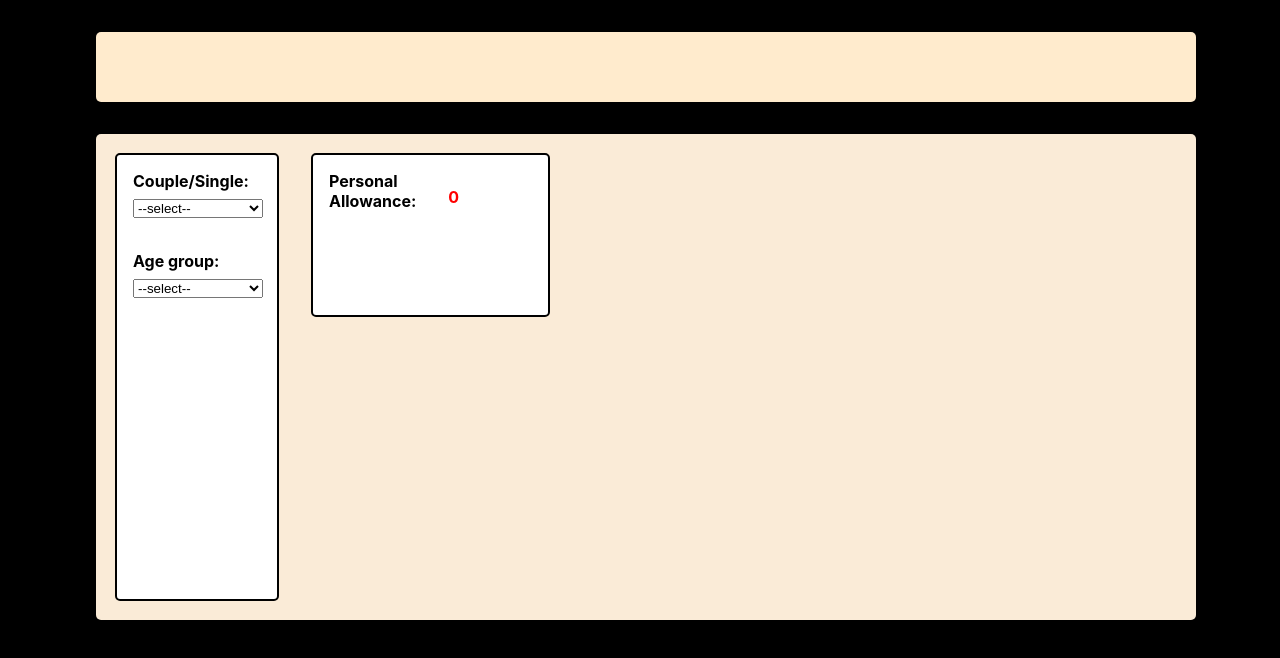
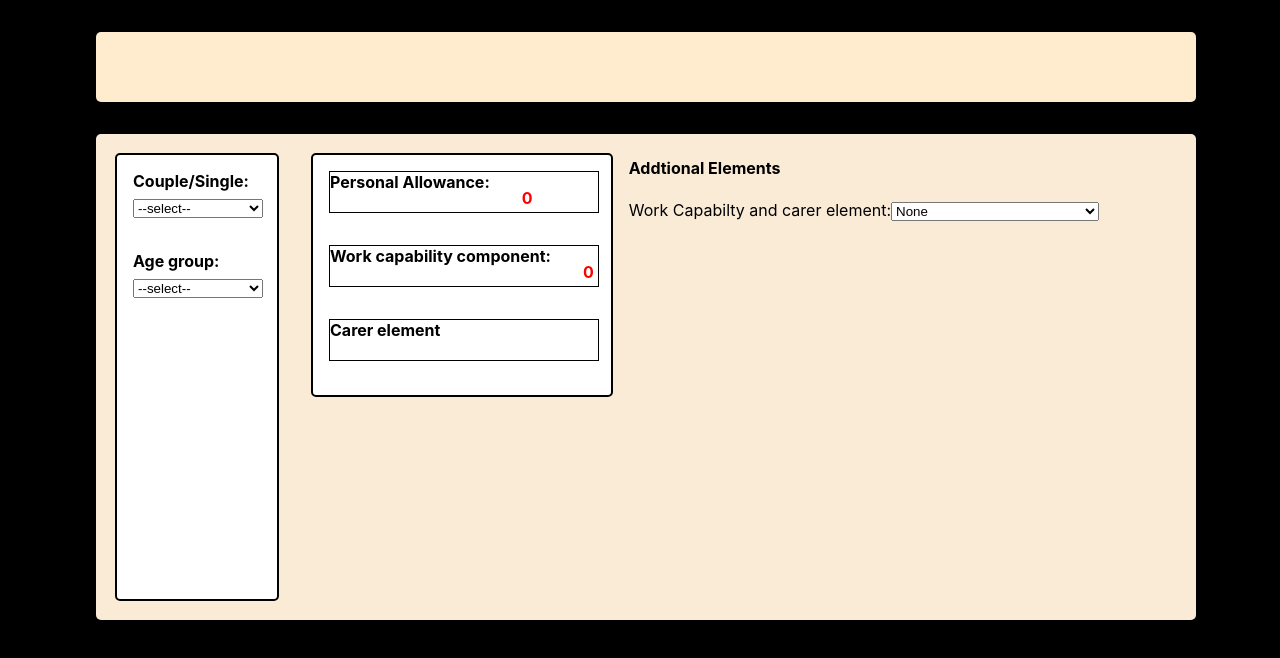
Before and after one commit to dnlstronge/benefitscalc2, a React (Create React App) app: page / in a window 1280 px wide. Shown: the top 658 px of the page. Built offline with nearby package versions, Linux system fonts and the light colour scheme.

Commit message:
[x] - add logic and test ( issues with dependencies)

```diff
--- a/src/components/UC2/Main.js
+++ b/src/components/UC2/Main.js
@@ -3,6 +3,7 @@ import classes from "./Main.module.css"
 import CardA from "./card/CardA"
 import PA from "./PA/PA"
 import Totals from "./Totals/Totals"
+import WCA from "./WCA/WCA"
 
 
 
@@ -11,6 +12,7 @@ const Main = (props) => {
         {
             PA: 0,
             WCA: 0,
+            CARER: 0,
             HC: 0
         }
     )
@@ -21,6 +23,7 @@ return (
 
                     <PA propState={MAINSTATE} setPropState={SET_MAINSTATE} />
                     <Totals propState={MAINSTATE} setPropState={SET_MAINSTATE}/>
+                    <WCA propState={MAINSTATE} setPropState={SET_MAINSTATE}/>
             </div>
         </React.Fragment>
 )
--- a/src/components/UC2/Totals/Totals.js
+++ b/src/components/UC2/Totals/Totals.js
@@ -9,6 +9,11 @@ const Totals = ({ propState }) => {
             <label className={classes.label_amount} htmlFor="amount">Personal Allowance:
                 <p className={classes.label_p} id="amount">{propState.PA}</p>
             </label>
+            <label className={classes.label_amount} htmlFor="amount">Work capability component:
+                <p className={classes.label_p} id="amount">{propState.WCA}</p>
+            </label> <label className={classes.label_amount} htmlFor="amount">Carer element
+                <p className={classes.label_p} id="amount">{propState.CE}</p>
+            </label>
 
         </div>
     )
--- a/src/components/UC2/Totals/Totals.module.css
+++ b/src/components/UC2/Totals/Totals.module.css
@@ -1,9 +1,9 @@
 .container {
     display: flex;
-    flex-direction: row;
+    flex-direction: column;
     background: white;
     width: auto;
-    height: 10rem;
+    height: 15rem;
     margin: 1rem 1rem 1rem 1rem;
     border: 2px solid black;
     border-radius: 5px;
@@ -14,8 +14,9 @@
     flex-direction: row;
     font-weight: bold;
     margin: 1rem 1rem 1rem 1rem;
-    width: 40%;
-    height: 2rem;
+    width: 90%;
+    height: 2.5rem;
+    border: 1px solid black;
 }
 
 .label_p {
--- /dev/null
+++ b/src/components/UC2/WCA/WCA.js
@@ -0,0 +1,73 @@
+import React, { useReducer, useEffect } from "react";
+import UCElements from "../UCElements/UCElements";
+import classes from "./WCA.module.css"
+
+const UC_elements = UCElements
+
+
+const additionalReducer = (state, action) => {
+    if(action.type === "SINGLE" && action.value === "NONE") {
+      return  { isLCW: "", isCarer: "", WCA: 0, CE: 0 }
+    }
+    if(action.type === "SINGLE" && action.value === 0) {
+        return { isLCW: "YES", isCarer: "", WCA: 0, CE: 0}
+    }
+    if(action.type === "SINGLE" && action.value === UC_elements.LCW) {
+        return { isLCW: "YES", isCarer: "", WCA: action.value, CE: 0 }
+    }
+    if(action.type === "SINGLE" && action.value === UC_elements.LCWRA) {
+        return { isLCW: "YES", isCarer: "", WCA: action.value, CE: 0}
+    }
+    if(action.type === "SINGLE" && action.value === UC_elements.carer) {
+        return {  isLCW: "", isCarer: "YES", WCA: 0, CE: action.value}
+    }
+    }
+
+
+
+
+
+const WCA = ({ propState, setPropState }) => {
+
+
+
+
+    const [additional, dispatchAdditional] = useReducer( additionalReducer,
+                                                            {isLCW: "",
+                                                            isCarer: "",
+                                                            WCA: "",
+                                                            CE: ""})
+
+    const handleElements = (e) => {
+        if(e.target.value === "NONE" ) {
+            dispatchAdditional( { type: "SINGLE", value: e.target.value })
+        }
+    }
+
+
+    useEffect(() => {
+       if(additional.CE > 0) {
+        return setPropState({...propState, CE: UC_elements.carer} )
+       }
+    }, [additional])
+
+    return (
+        <React.Fragment>
+            <div className={classes.container}>
+                <h4>Addtional Elements</h4>
+                <label htmlFor="select_WCA">Work Capabilty and carer element:
+
+                    <select onChange={handleElements}>
+                        <option value="NONE">None</option>
+                        <option value={0}>Limited Capabilty (status only)</option>
+                        <option value={UC_elements.LCW}>Limited Capabilty (in payment)</option>
+                        <option value={UC_elements.LCWRA}>LCW and Work Related Activity</option>
+                        <option value={UC_elements.carer}>Carer Element</option>
+
+                    </select>
+                </label>
+            </div>
+        </React.Fragment>
+    )
+}
+export default WCA;
```
Also changed, not shown: src/components/UC2/WCA/WCA.module.css (added).
